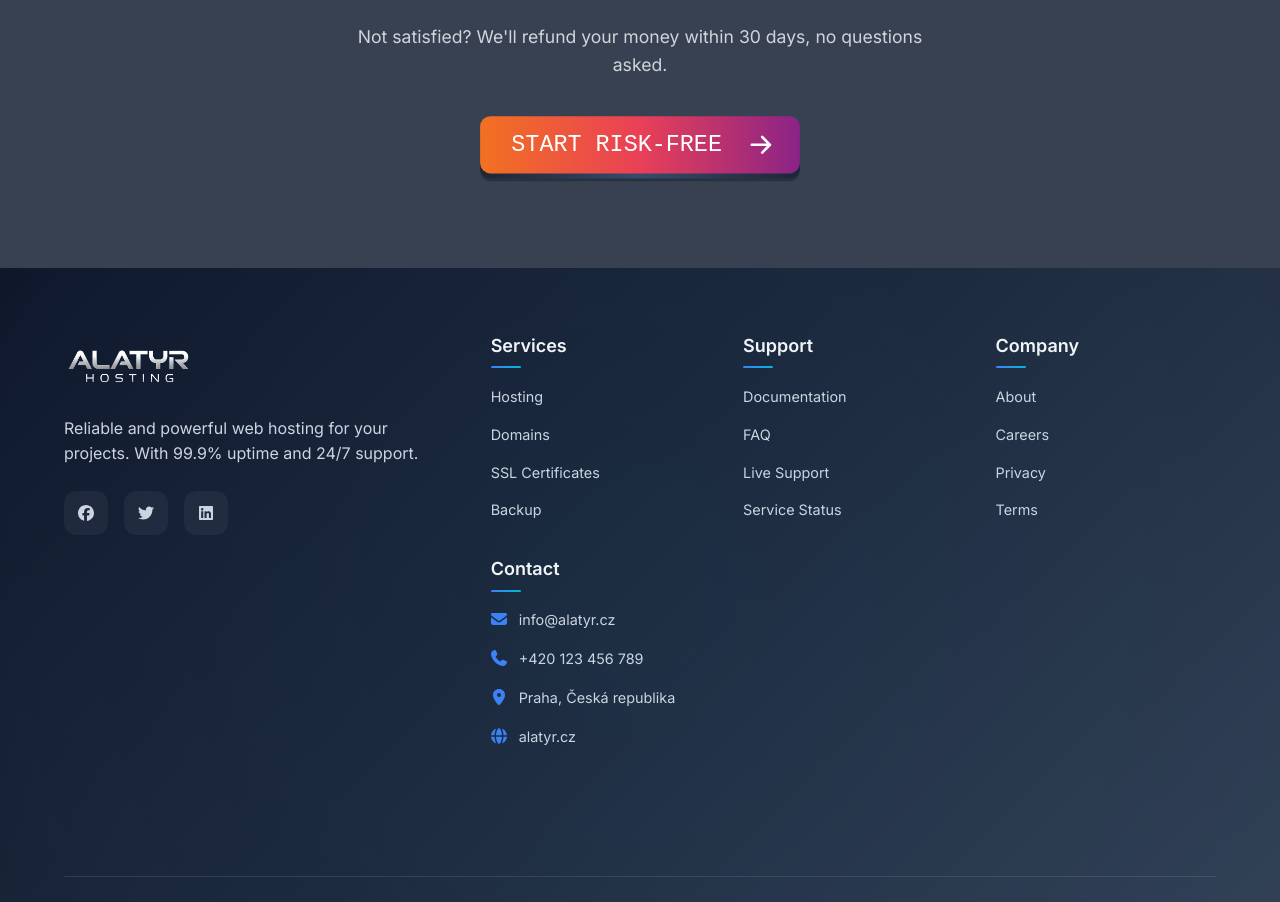
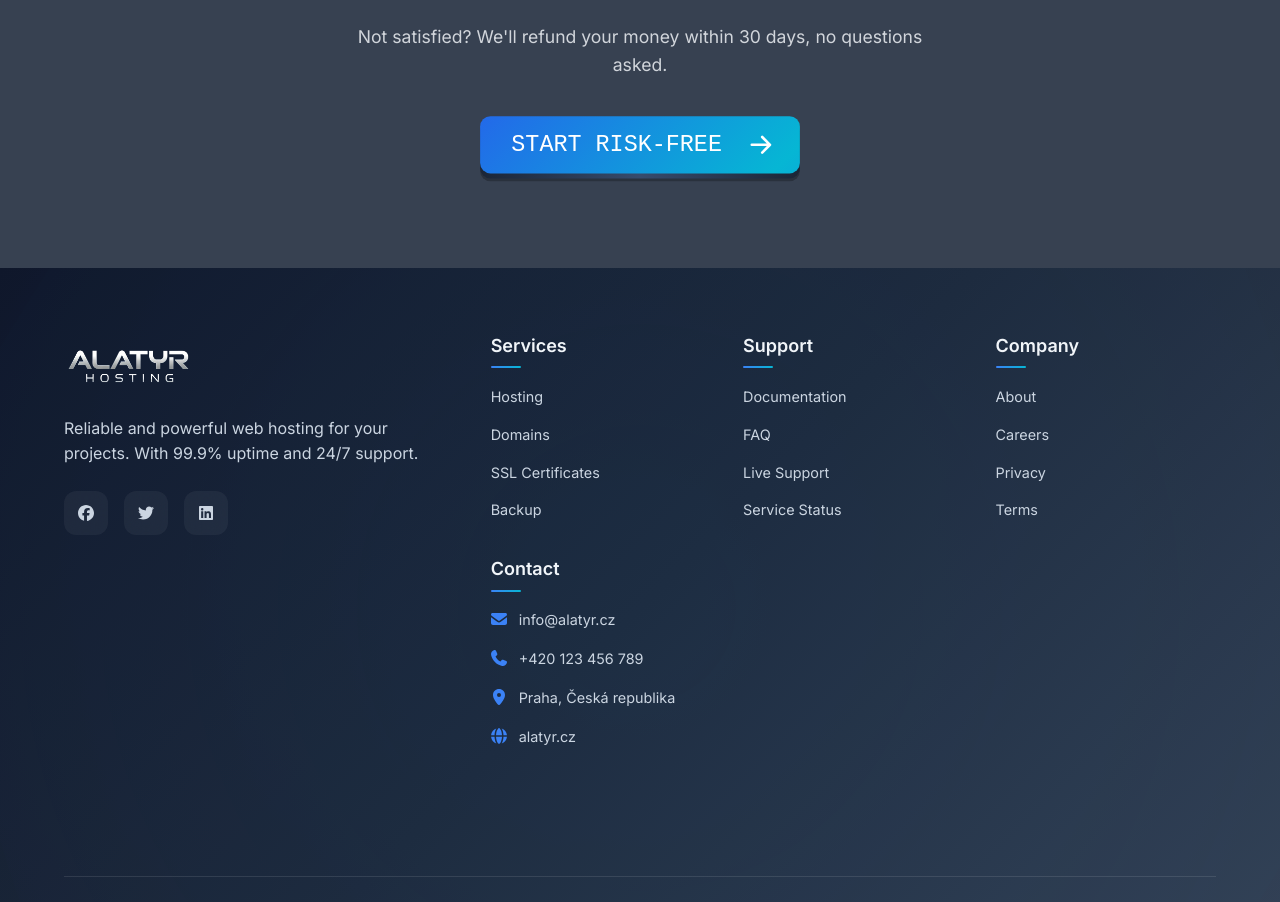
Before and after one commit to Svarog-tech/Svarog_web, a React (Create React App) app: page /hosting in a window 1280 px wide. Shown: the part 2534-3436 px from the top of the page. Built offline with nearby package versions, Linux system fonts and the light colour scheme; no server answers.

Commit message:
spravne barvy a animace gradientu u enter buttonu

```diff
--- a/src/App.css
+++ b/src/App.css
@@ -212,6 +212,7 @@ body {
   transform: translateY(-6px);
   transition: transform 250ms;
   filter: brightness(1.1);
+  background-position: 100% 50% !important;
 }
 
 .fancy-button:active .button-shadow {
--- a/src/pages/Hosting.tsx
+++ b/src/pages/Hosting.tsx
@@ -163,9 +163,11 @@ const Hosting: React.FC = () => {
                   color: 'white',
                   borderRadius: '8px',
                   transform: 'translateY(-4px)',
-                  background: 'linear-gradient(to right, #f27121, #e94057, #8a2387)',
+                  background: 'linear-gradient(135deg, #2563eb, #06b6d4, #2563eb)',
+                  backgroundSize: '200% 200%',
+                  backgroundPosition: '0% 50%',
                   gap: '12px',
-                  transition: 'transform 600ms cubic-bezier(0.3, 0.7, 0.4, 1)',
+                  transition: 'transform 600ms cubic-bezier(0.3, 0.7, 0.4, 1), background-position 800ms ease',
                 }}
               >
                 <span style={{ userSelect: 'none' }}>{t('hosting.guarantee.cta')}</span>
```
